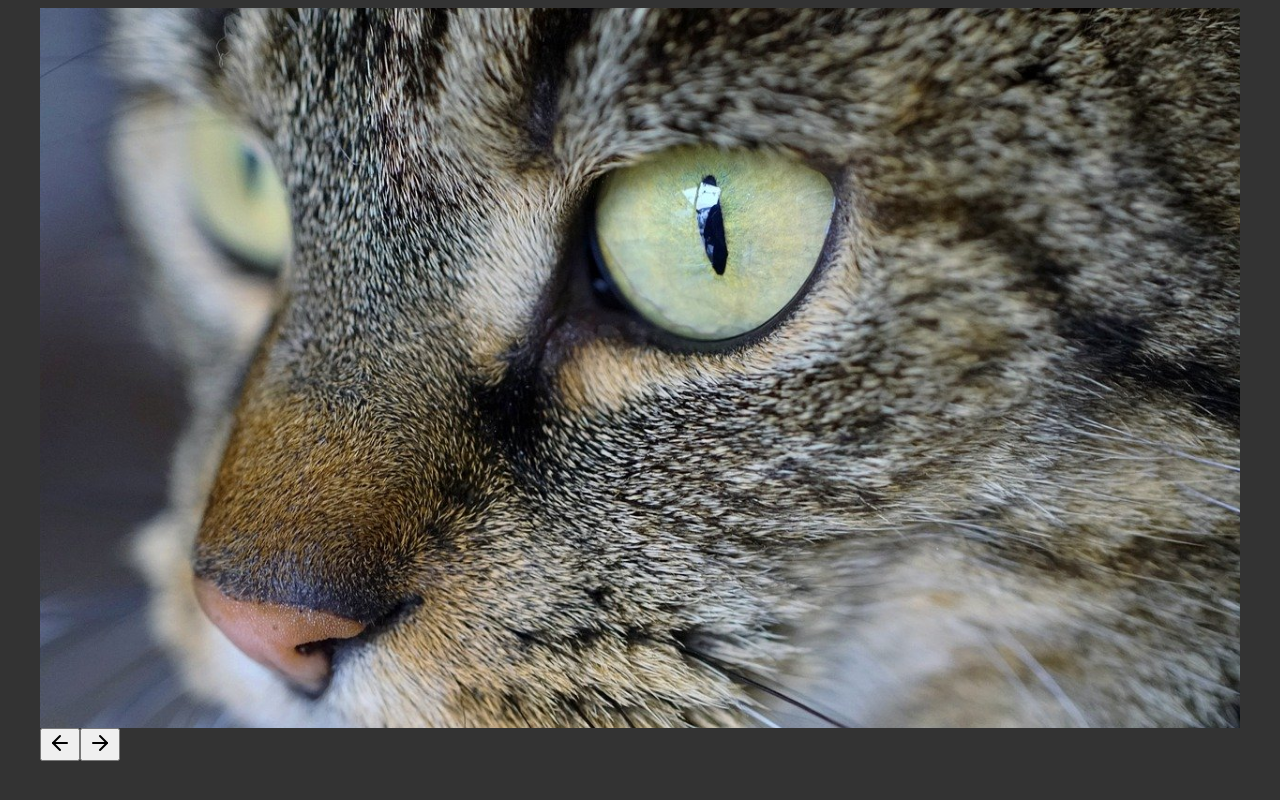
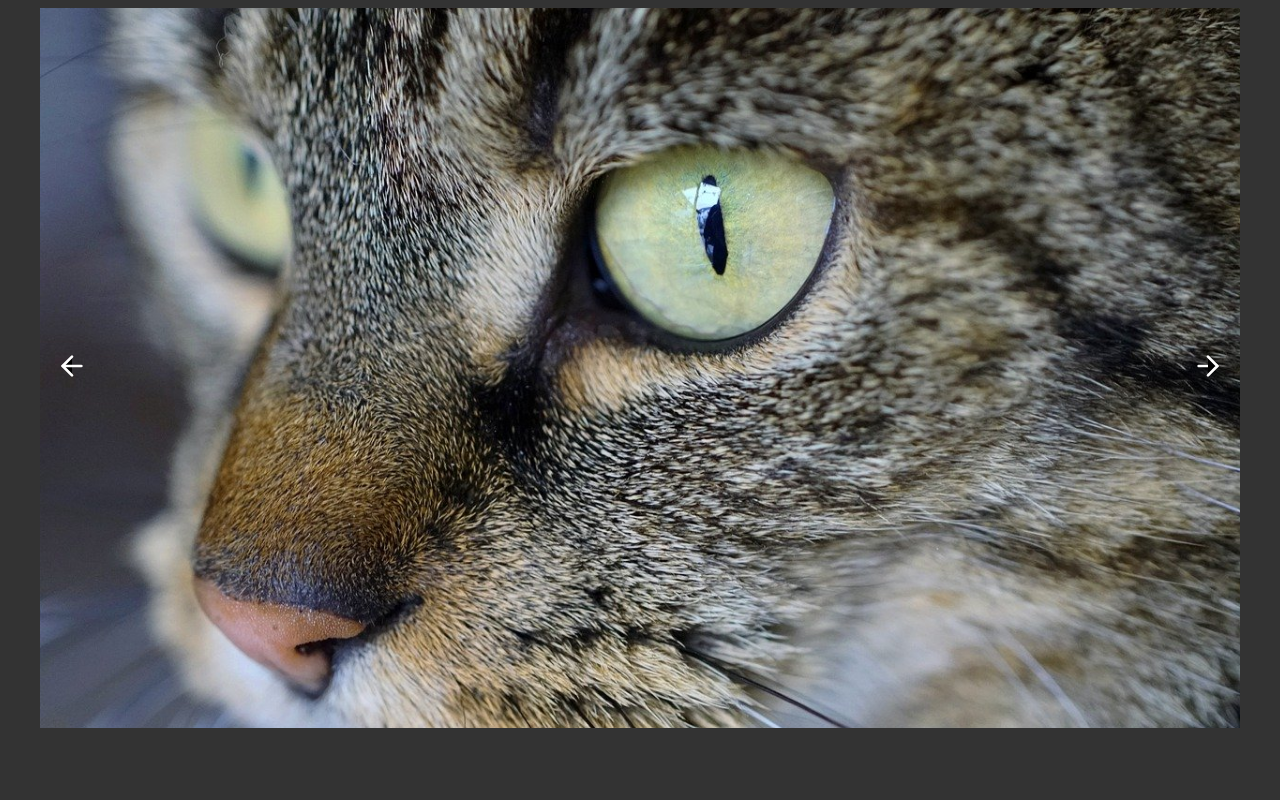
Before and after one commit to Yokosumi/sc003-react-image-handlers, a React (Vite) app: page / in a window 1280 px wide. Built offline with nearby package versions, Linux system fonts and the light colour scheme.

Commit message:
Add image slider button styles

```diff
--- a/src/components/ImageSlider.tsx
+++ b/src/components/ImageSlider.tsx
@@ -9,16 +9,16 @@ export const ImageSlider = ({ imageUrls }: ImageSliderProps) => {
     const [imageIndex, setImageIndex] = useState(0)
 
     return (
-        <div style={{ width: '100%', height: '100%' }}>
+        <div style={{ width: '100%', height: '100%', position: 'relative' }}>
             <img
                 className="img-slider-img"
                 src={imageUrls[imageIndex]}
                 alt="cat"
             />
-            <button>
+            <button className="img-slider-btn" style={{ left: '0' }}>
                 <ArrowLeft />{' '}
             </button>
-            <button>
+            <button className="img-slider-btn" style={{ right: '0' }}>
                 <ArrowRight />
             </button>
         </div>
--- a/src/index.scss
+++ b/src/index.scss
@@ -14,3 +14,25 @@ body {
     height: 100%;
     display: block;
 }
+
+.img-slider-btn {
+    all: unset;
+    display: block;
+    position: absolute;
+    top: 0;
+    bottom: 0;
+    padding: 1rem;
+    cursor: pointer;
+    transition: background-color 300ms ease-in-out;
+
+    &:hover {
+        background-color: rgb(0, 0, 0, 0.2);
+    }
+}
+
+.img-slider-btn > * {
+    stroke: white;
+    fill: black;
+    width: 2rem;
+    height: 2rem;
+}
```
